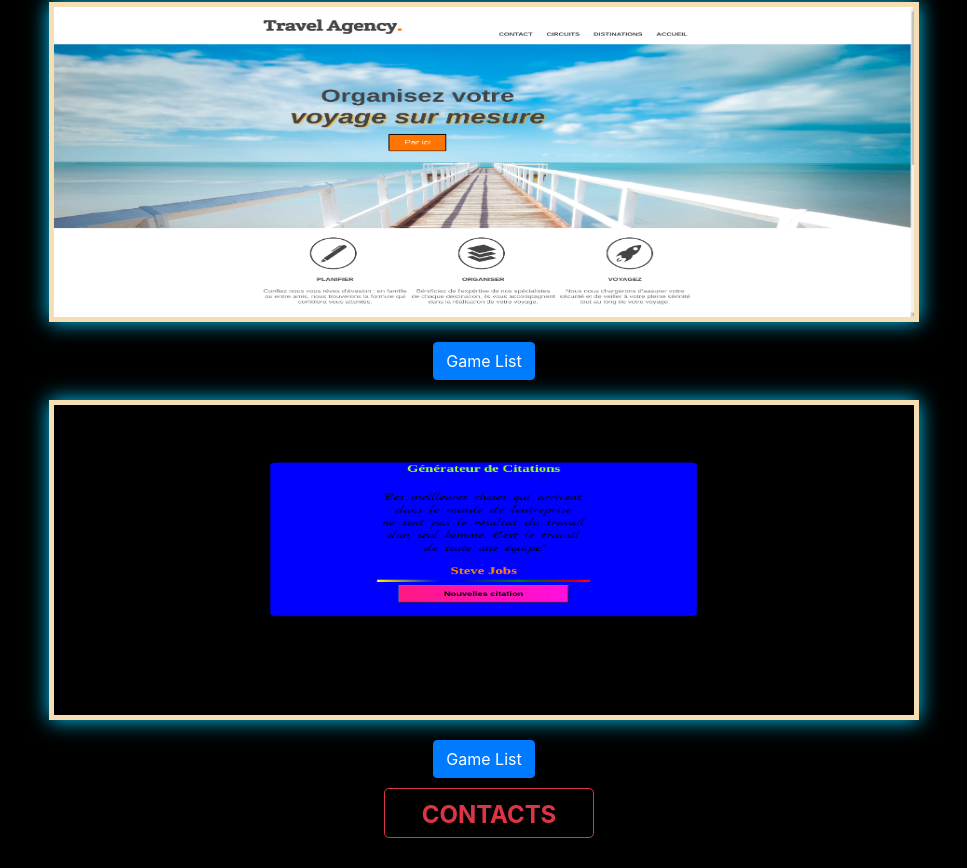
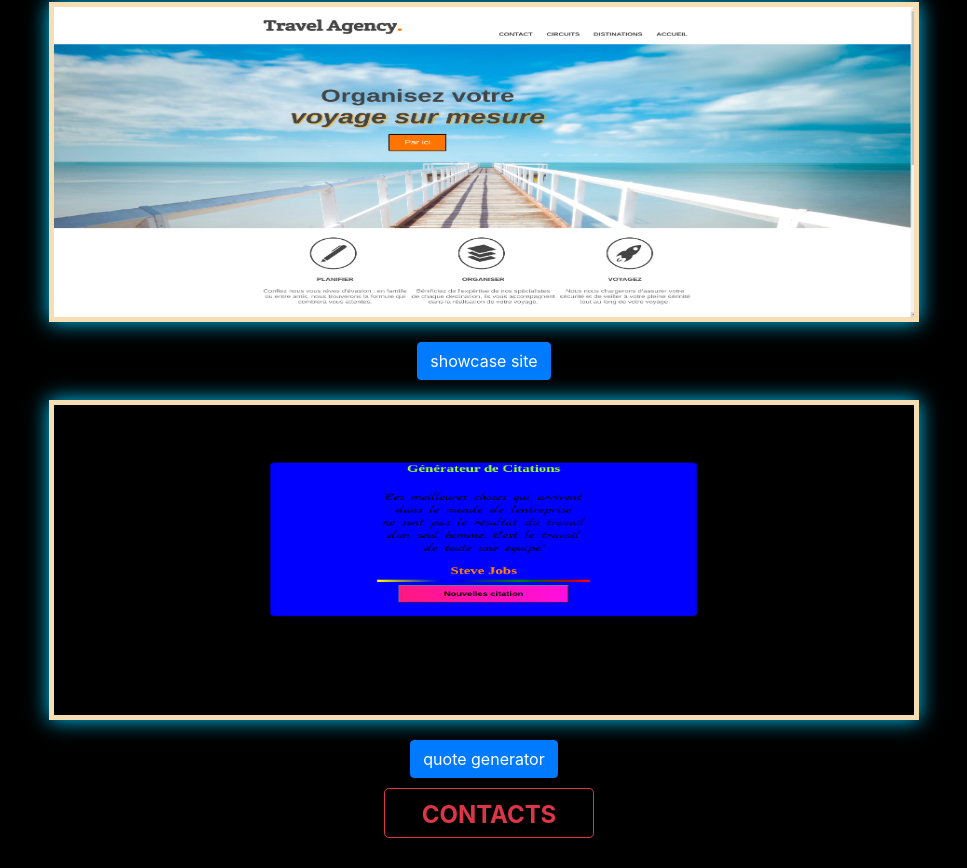
Before and after one commit to STAM0283/portfolio-, a React (Create React App) app: page /portfolio in a window 1280 px wide. Shown: the part 2576-3444 px from the top of the page, without its empty margins (156-1123 px from the left). Built offline with nearby package versions, Linux system fonts and the light colour scheme.

Commit message:
error correction

```diff
--- a/src/components/Portfolio.jsx
+++ b/src/components/Portfolio.jsx
@@ -47,11 +47,12 @@ const Portfolio = () => {
             </button>
                 </a></div>
             <div><img src={site_vitrine} alt="picture_portfolio" /><br />
-                <a href="https://travel-agency69.netlify.app/" target="_blank" rel="noopener noreferrer"><button type="button" className="btn btn-primary">Game List
+                <a href="https://travel-agency69.netlify.app/" target="_blank" rel="noopener noreferrer"><button type="button" className="btn btn-primary">showcase site
             </button></a></div>
             <div><img src={citations} alt="picture_portfolio" /><br />
                 <a href="https://the-best-quotes.netlify.app" target="_blank" rel="noopener noreferrer" >
-                    <button type="button" className="btn btn-primary">Game List
+                    <button type="button" className="btn btn-primary">
+quote generator
                     </button>
                 </a>
             </div>
```
